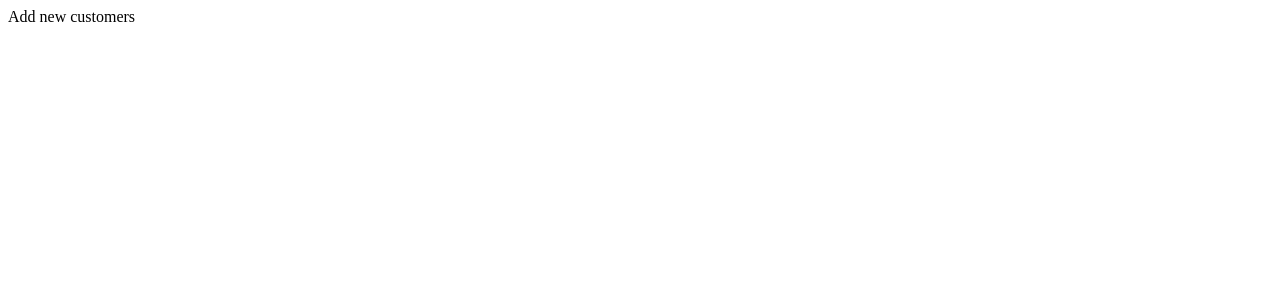
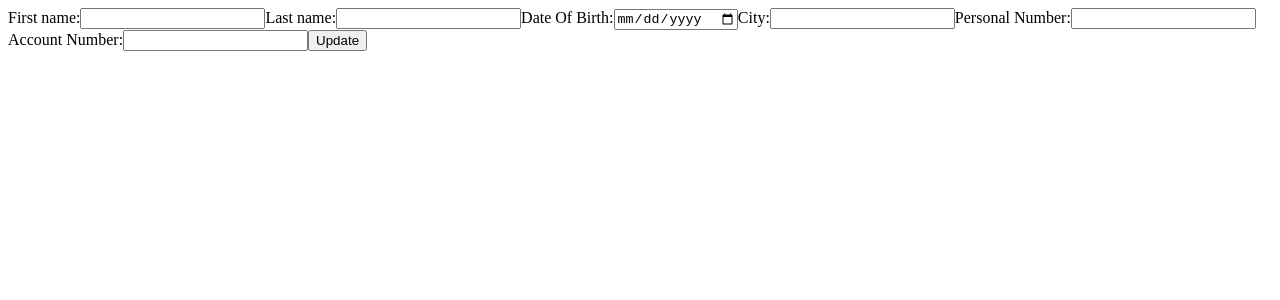
Before and after one commit to cloud-tech-assignments/frontend, a React (Create React App) app: page /add in a window 1280 px wide. Shown: the top 300 px of the page. Built offline with nearby package versions, Linux system fonts and the light colour scheme.

Commit message:
changed customers and deleted fetch in app

```diff
--- a/src/components/AddCustomers.js
+++ b/src/components/AddCustomers.js
@@ -3,7 +3,33 @@ import React from 'react';
 function AddCustomers () {
   return (
     <div>
-      Add new customers
+      <form>
+        <label >
+          First name:
+          <input type='text' name='first_name' />
+        </label>
+        <label >
+          Last name:
+          <input type='text' name='second_name' />
+        </label>
+        <label >
+          Date Of Birth:
+          <input type='date' name='date_of_birth' />
+        </label>
+        <label >
+          City:
+          <input type='text' name='city' />
+        </label>
+        <label >
+          Personal Number:
+          <input type='number' name='personal_number' />
+        </label>
+        <label >
+          Account Number:
+          <input type='number' name='account_number' />
+        </label>
+        <input type='submit' value='Update' />
+      </form>
     </div>
   );
 }
--- a/src/components/UpdateCustomers.js
+++ b/src/components/UpdateCustomers.js
@@ -6,27 +6,27 @@ function UpdateCustomers () {
       <form>
         <label >
           First name:
-          <input type='text' name='firstName' />
+          <input type='text' name='first_name' />
         </label>
         <label >
           Last name:
-          <input type='text' name='firstName' />
+          <input type='text' name='second_name' />
         </label>
         <label >
           Date Of Birth:
-          <input type='date' name='firstName' />
+          <input type='date' name='date_of_birth' />
         </label>
         <label >
           City:
-          <input type='text' name='firstName' />
+          <input type='text' name='city' />
         </label>
         <label >
           Personal Number:
-          <input type='number' name='firstName' />
+          <input type='number' name='personal_number' />
         </label>
         <label >
           Account Number:
-          <input type='number' name='firstName' />
+          <input type='number' name='account_number' />
         </label>
         <input type='submit' value='Update' />
       </form>
```
